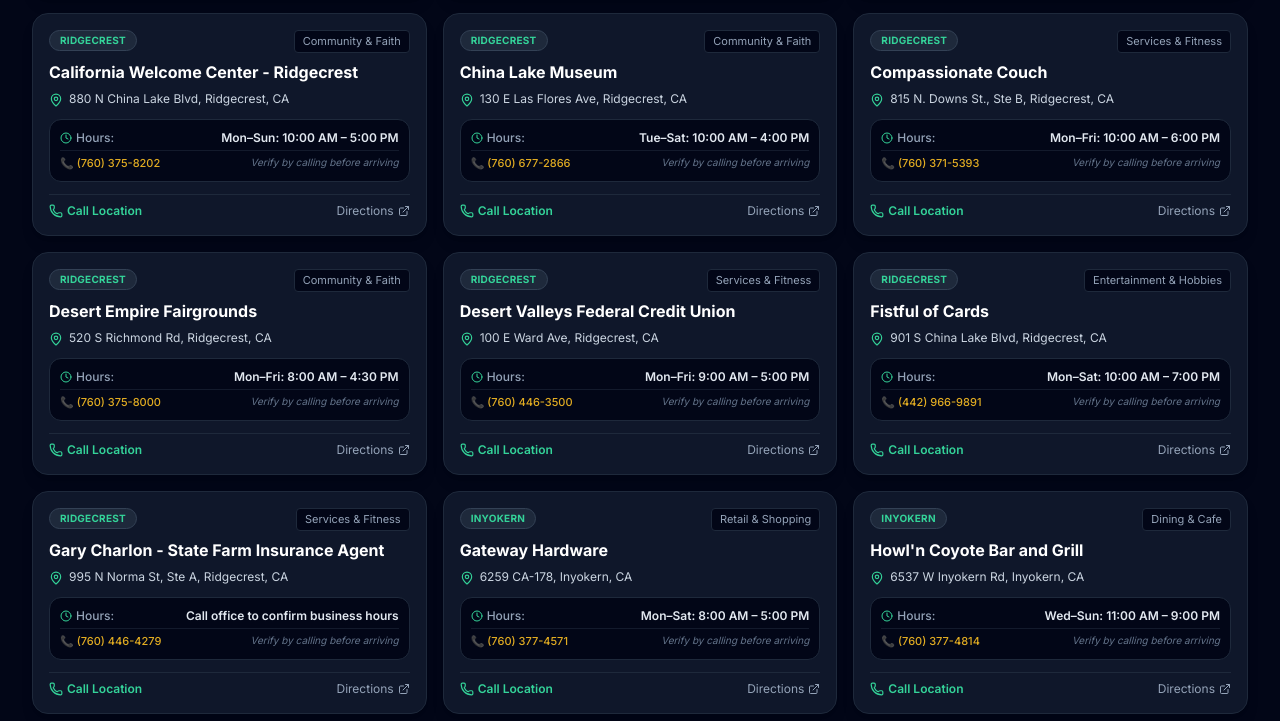
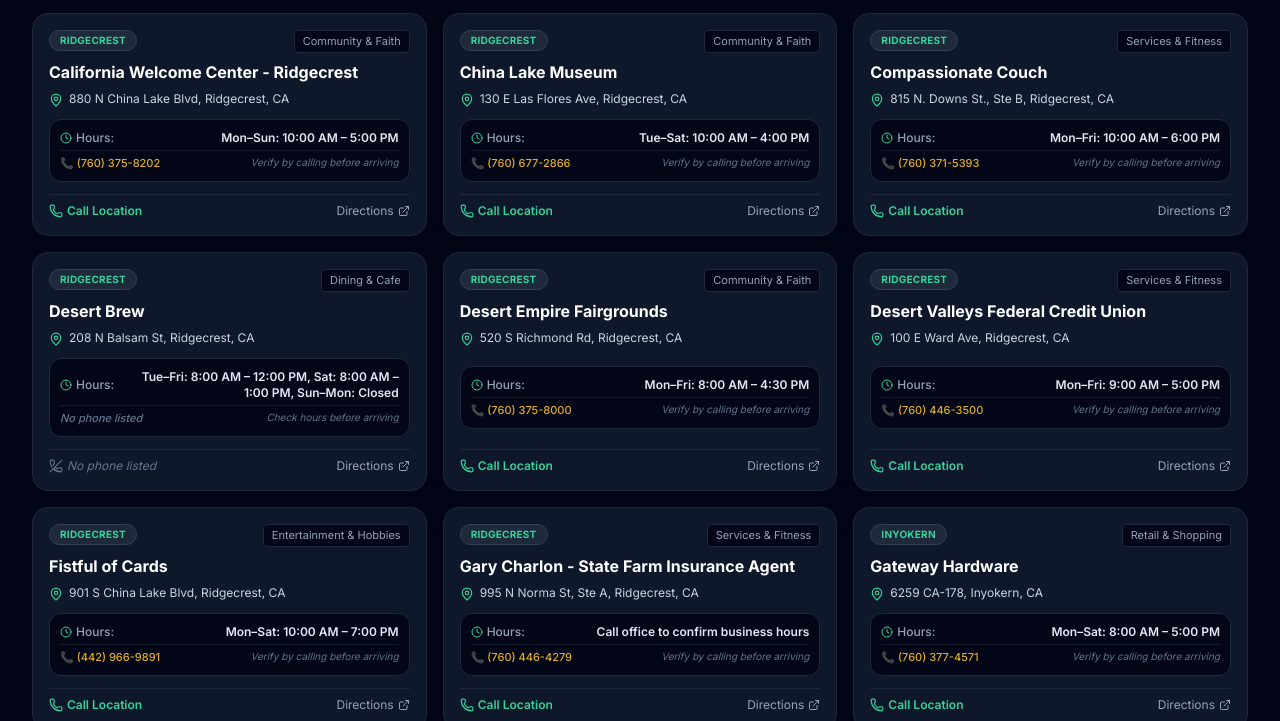
Before and after one commit to ridgecrestca-toysfortots/toys-for-tots-map, a plain HTML site: page index.html in a window 1280 px wide. Shown: the part 1301-2022 px from the top of the page. Drawn offline with nearby package versions, Linux system fonts and the light colour scheme.

Commit message:
Add Desert Brew to local business listings

```diff
--- a/index.html
+++ b/index.html
@@ -276,6 +276,7 @@
             { id: 31, name: "California Welcome Center - Ridgecrest", city: "Ridgecrest", address: "880 N China Lake Blvd", hours: "Mon–Sun: 10:00 AM – 5:00 PM", phone: "(760) 375-8202", category: "Community & Faith", lat: 35.6355, lng: -117.6675 },
             { id: 3, name: "China Lake Museum", city: "Ridgecrest", address: "130 E Las Flores Ave", hours: "Tue–Sat: 10:00 AM – 4:00 PM", phone: "(760) 677-2866", category: "Community & Faith", lat: 35.6358, lng: -117.6620 },
             { id: 4, name: "Compassionate Couch", city: "Ridgecrest", address: "815 N. Downs St., Ste B", hours: "Mon–Fri: 10:00 AM – 6:00 PM", phone: "(760) 371-5393", category: "Services & Fitness", lat: 35.6345, lng: -117.6742 },
+            { id: 32, name: "Desert Brew", city: "Ridgecrest", address: "208 N Balsam St", hours: "Tue–Fri: 8:00 AM – 12:00 PM, Sat: 8:00 AM – 1:00 PM, Sun–Mon: Closed", phone: "", category: "Dining & Cafe", lat: 35.6263, lng: -117.6675 },
             { id: 5, name: "Desert Empire Fairgrounds", city: "Ridgecrest", address: "520 S Richmond Rd", hours: "Mon–Fri: 8:00 AM – 4:30 PM", phone: "(760) 375-8000", category: "Community & Faith", lat: 35.6145, lng: -117.6530 },
             { id: 6, name: "Desert Valleys Federal Credit Union", city: "Ridgecrest", address: "100 E Ward Ave", hours: "Mon–Fri: 9:00 AM – 5:00 PM", phone: "(760) 446-3500", category: "Services & Fitness", lat: 35.6190, lng: -117.6635 },
             { id: 7, name: "Fistful of Cards", city: "Ridgecrest", address: "901 S China Lake Blvd", hours: "Mon–Sat: 10:00 AM – 7:00 PM", phone: "(442) 966-9891", category: "Entertainment & Hobbies", lat: 35.6115, lng: -117.6640 },
```
